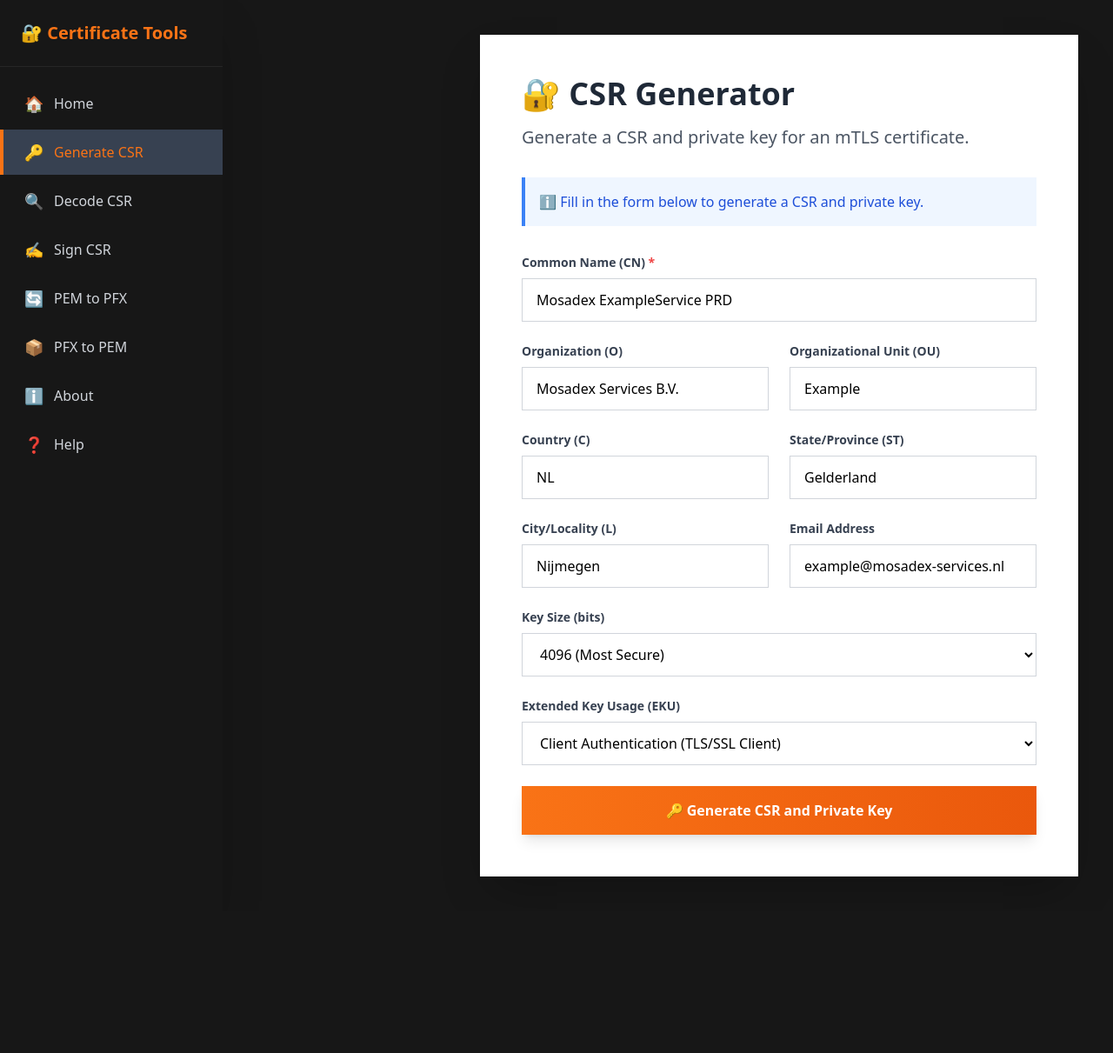
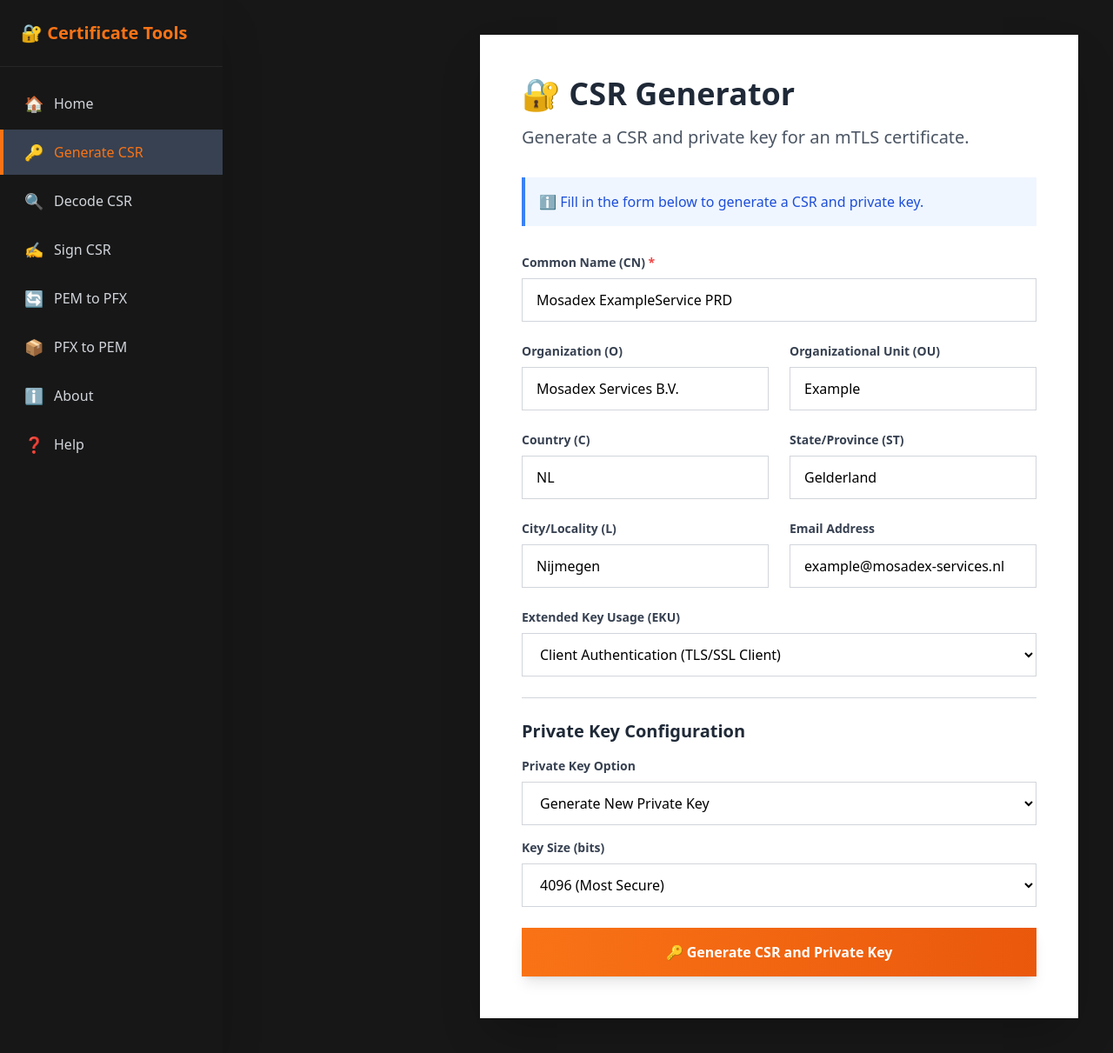
Before and after one commit to gitsoep/certificate-tools, a Flask app: page /csr-generator in a window 1280 px wide. Shown: the whole page at 87% size. Before the commit the page ends 1008 px from the top, so only its background shows below. Run offline with Flask 3, Linux system fonts and the light colour scheme.

Commit message:
private key options

```diff
--- a/app.py
+++ b/app.py
@@ -44,19 +44,56 @@ def generate_csr():
         organizational_unit = request.form.get('organizational_unit', CONFIG_DEFAULTS['organizational_unit'])
         common_name = request.form.get('common_name', CONFIG_DEFAULTS['common_name'])
         email = request.form.get('email', CONFIG_DEFAULTS['email'])
-        key_size = int(request.form.get('key_size', CONFIG_DEFAULTS['key_size']))
+        key_option = request.form.get('key_option', 'generate')
         eku_selection = request.form.get('eku', 'clientAuth')  # Get single EKU selection
 
         # Validate required fields
         if not common_name:
             return jsonify({'error': 'Common Name is required'}), 400
 
-        # Generate private key
-        private_key = rsa.generate_private_key(
-            public_exponent=65537,
-            key_size=key_size,
-            backend=default_backend()
-        )
+        # Handle private key - either generate new or use existing
+        if key_option == 'existing':
+            # Use existing private key
+            key_input_method = request.form.get('key_input_method', 'paste')
+
+            if key_input_method == 'paste':
+                # Get private key from text input
+                private_key_text = request.form.get('private_key_text', '').strip()
+                if not private_key_text:
+                    return jsonify({'error': 'Private key text is required when using existing key'}), 400
+
+                try:
+                    private_key_data = private_key_text.encode('utf-8')
+                    private_key = serialization.load_pem_private_key(
+                        private_key_data,
+                        password=None,
+                        backend=default_backend()
+                    )
+                except Exception as e:
+                    return jsonify({'error': f'Invalid private key: {str(e)}'}), 400
+            else:
+                # Get private key from file upload
+                private_key_file = request.files.get('private_key_file')
+                if not private_key_file:
+                    return jsonify({'error': 'Private key file is required when using file upload'}), 400
+
+                try:
+                    private_key_data = private_key_file.read()
+                    private_key = serialization.load_pem_private_key(
+                        private_key_data,
+                        password=None,
+                        backend=default_backend()
+                    )
+                except Exception as e:
+                    return jsonify({'error': f'Invalid private key file: {str(e)}'}), 400
+        else:
+            # Generate new private key
+            key_size = int(request.form.get('key_size', CONFIG_DEFAULTS['key_size']))
+            private_key = rsa.generate_private_key(
+                public_exponent=65537,
+                key_size=key_size,
+                backend=default_backend()
+            )
 
         # Build subject attributes
         subject_attrs = [
@@ -117,19 +154,27 @@ def generate_csr():
         # Generate CSR
         csr = csr_builder.sign(private_key, hashes.SHA256(), default_backend())
 
-        # Serialize private key to PEM format
-        private_key_pem = private_key.private_bytes(
-            encoding=serialization.Encoding.PEM,
-            format=serialization.PrivateFormat.TraditionalOpenSSL,
-            encryption_algorithm=serialization.NoEncryption()
-        ).decode('utf-8')
-
         # Serialize CSR to PEM format
         csr_pem = csr.public_bytes(serialization.Encoding.PEM).decode('utf-8')
 
-        return render_template('result.html',
-                             private_key=private_key_pem,
-                             csr=csr_pem)
+        # Determine if we should show the private key (only if it was newly generated)
+        show_private_key = (key_option != 'existing')
+
+        if show_private_key:
+            # Serialize private key to PEM format
+            private_key_pem = private_key.private_bytes(
+                encoding=serialization.Encoding.PEM,
+                format=serialization.PrivateFormat.TraditionalOpenSSL,
+                encryption_algorithm=serialization.NoEncryption()
+            ).decode('utf-8')
+            return render_template('result.html',
+                                 private_key=private_key_pem,
+                                 csr=csr_pem,
+                                 show_private_key=True)
+        else:
+            return render_template('result.html',
+                                 csr=csr_pem,
+                                 show_private_key=False)
 
     except Exception as e:
         return jsonify({'error': str(e)}), 500
--- a/templates/csr_generator.html
+++ b/templates/csr_generator.html
@@ -19,7 +19,7 @@
                 <span class="text-blue-700">ℹ️ Fill in the form below to generate a CSR and private key.</span>
             </div>
 
-            <form action="/generate" method="POST" class="space-y-6">
+            <form action="/generate" method="POST" enctype="multipart/form-data" class="space-y-6">
                 <div>
                     <label for="common_name" class="block text-sm font-semibold text-gray-700 mb-2">Common Name (CN) <span class="text-red-500">*</span></label>
                     <input type="text" id="common_name" name="common_name"
@@ -85,15 +85,6 @@
                 </div>
 
                 <div>
-                    <label for="key_size" class="block text-sm font-semibold text-gray-700 mb-2">Key Size (bits)</label>
-                    <select id="key_size" name="key_size" class="w-full px-4 py-3 border border-gray-300 focus:ring-2 focus:ring-orange-500 focus:border-transparent outline-none transition bg-white">
-                        <option value="2048" {% if defaults.key_size == '2048' %}selected{% endif %}>2048 (Recommended)</option>
-                        <option value="3072" {% if defaults.key_size == '3072' %}selected{% endif %}>3072</option>
-                        <option value="4096" {% if defaults.key_size == '4096' %}selected{% endif %}>4096 (Most Secure)</option>
-                    </select>
-                </div>
-
-                <div>
                     <label for="eku" class="block text-sm font-semibold text-gray-700 mb-2">Extended Key Usage (EKU)</label>
                     <select id="eku" name="eku" class="w-full px-4 py-3 border border-gray-300 focus:ring-2 focus:ring-orange-500 focus:border-transparent outline-none transition bg-white">
                         <option value="serverAuth">Server Authentication (TLS/SSL Server)</option>
@@ -105,11 +96,95 @@
                     </select>
                 </div>
 
+                <div class="border-t border-gray-300 pt-6">
+                    <h2 class="text-xl font-bold text-gray-800 mb-4">Private Key Configuration</h2>
+
+                    <div>
+                        <label for="key_option" class="block text-sm font-semibold text-gray-700 mb-2">Private Key Option</label>
+                        <select id="key_option" name="key_option" class="w-full px-4 py-3 border border-gray-300 focus:ring-2 focus:ring-orange-500 focus:border-transparent outline-none transition bg-white" onchange="toggleKeyOptions()">
+                            <option value="generate" selected>Generate New Private Key</option>
+                            <option value="existing">Use Existing Private Key</option>
+                        </select>
+                    </div>
+
+                    <div id="key_size_div" class="mt-4">
+                        <label for="key_size" class="block text-sm font-semibold text-gray-700 mb-2">Key Size (bits)</label>
+                        <select id="key_size" name="key_size" class="w-full px-4 py-3 border border-gray-300 focus:ring-2 focus:ring-orange-500 focus:border-transparent outline-none transition bg-white">
+                            <option value="2048" {% if defaults.key_size == '2048' %}selected{% endif %}>2048 (Recommended)</option>
+                            <option value="3072" {% if defaults.key_size == '3072' %}selected{% endif %}>3072</option>
+                            <option value="4096" {% if defaults.key_size == '4096' %}selected{% endif %}>4096 (Most Secure)</option>
+                        </select>
+                    </div>
+
+                    <div id="key_existing_div" style="display: none;" class="mt-4 space-y-4">
+                        <div>
+                            <label class="block text-sm font-semibold text-gray-700 mb-2">Input Method</label>
+                            <div class="flex gap-4">
+                                <label class="flex items-center cursor-pointer">
+                                    <input type="radio" name="key_input_method" value="paste" checked onchange="toggleKeyInputMethod()" class="mr-2">
+                                    <span>Paste PEM Text</span>
+                                </label>
+                                <label class="flex items-center cursor-pointer">
+                                    <input type="radio" name="key_input_method" value="file" onchange="toggleKeyInputMethod()" class="mr-2">
+                                    <span>Upload File</span>
+                                </label>
+                            </div>
+                        </div>
+
+                        <div id="key_paste_div">
+                            <label for="private_key_text" class="block text-sm font-semibold text-gray-700 mb-2">Private Key (PEM format)</label>
+                            <textarea id="private_key_text" name="private_key_text"
+                                      rows="8"
+                                      placeholder="-----BEGIN PRIVATE KEY-----&#10;...&#10;-----END PRIVATE KEY-----"
+                                      class="w-full px-4 py-3 border border-gray-300 focus:ring-2 focus:ring-orange-500 focus:border-transparent outline-none transition font-mono text-sm"></textarea>
+                            <p class="text-sm text-gray-500 mt-2">Paste your existing private key in PEM format</p>
+                        </div>
+
+                        <div id="key_file_div" style="display: none;">
+                            <label for="private_key_file" class="block text-sm font-semibold text-gray-700 mb-2">Upload Private Key File</label>
+                            <input type="file" id="private_key_file" name="private_key_file"
+                                   accept=".pem,.key"
+                                   class="w-full px-4 py-3 border border-gray-300 focus:ring-2 focus:ring-orange-500 focus:border-transparent outline-none transition">
+                            <p class="text-sm text-gray-500 mt-2">Upload your existing private key in PEM format (.pem or .key file)</p>
+                        </div>
+                    </div>
+                </div>
+
                 <button type="submit" class="w-full bg-gradient-to-r from-orange-500 to-orange-600 hover:from-orange-600 hover:to-orange-700 text-white font-bold py-4 px-6 shadow-lg transform hover:scale-105 transition-all duration-200">
                     🔑 Generate CSR and Private Key
                 </button>
             </form>
         </div>
     </div>
+
+    <script>
+        function toggleKeyOptions() {
+            const keyOption = document.getElementById('key_option').value;
+            const keySizeDiv = document.getElementById('key_size_div');
+            const keyExistingDiv = document.getElementById('key_existing_div');
+
+            if (keyOption === 'generate') {
+                keySizeDiv.style.display = 'block';
+                keyExistingDiv.style.display = 'none';
+            } else {
+                keySizeDiv.style.display = 'none';
+                keyExistingDiv.style.display = 'block';
+            }
+        }
+
+        function toggleKeyInputMethod() {
+            const method = document.querySelector('input[name="key_input_method"]:checked').value;
+            const pasteDiv = document.getElementById('key_paste_div');
+            const fileDiv = document.getElementById('key_file_div');
+
+            if (method === 'paste') {
+                pasteDiv.style.display = 'block';
+                fileDiv.style.display = 'none';
+            } else {
+                pasteDiv.style.display = 'none';
+                fileDiv.style.display = 'block';
+            }
+        }
+    </script>
 </body>
 </html>
```
Also changed, not shown: templates/result.html (+9 -3 lines).
